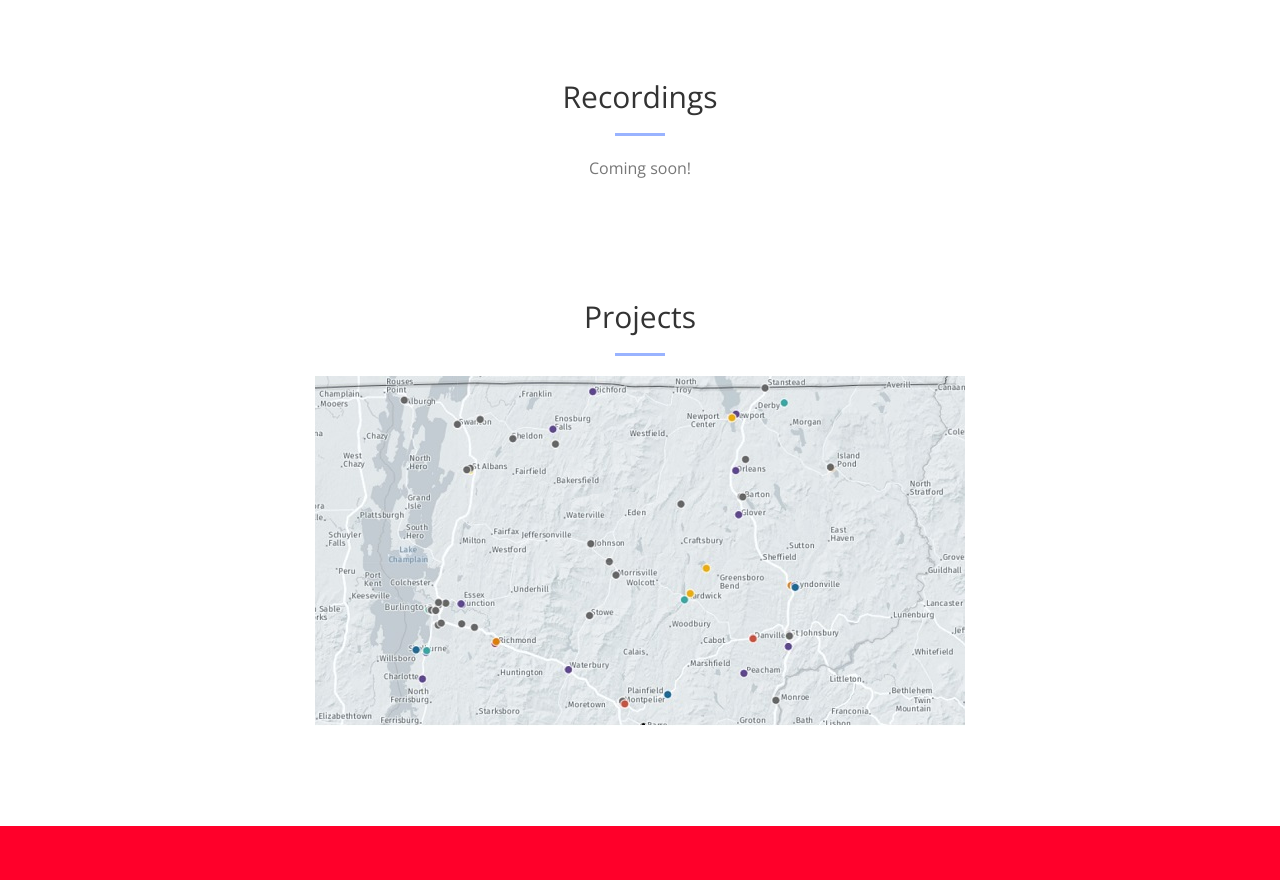
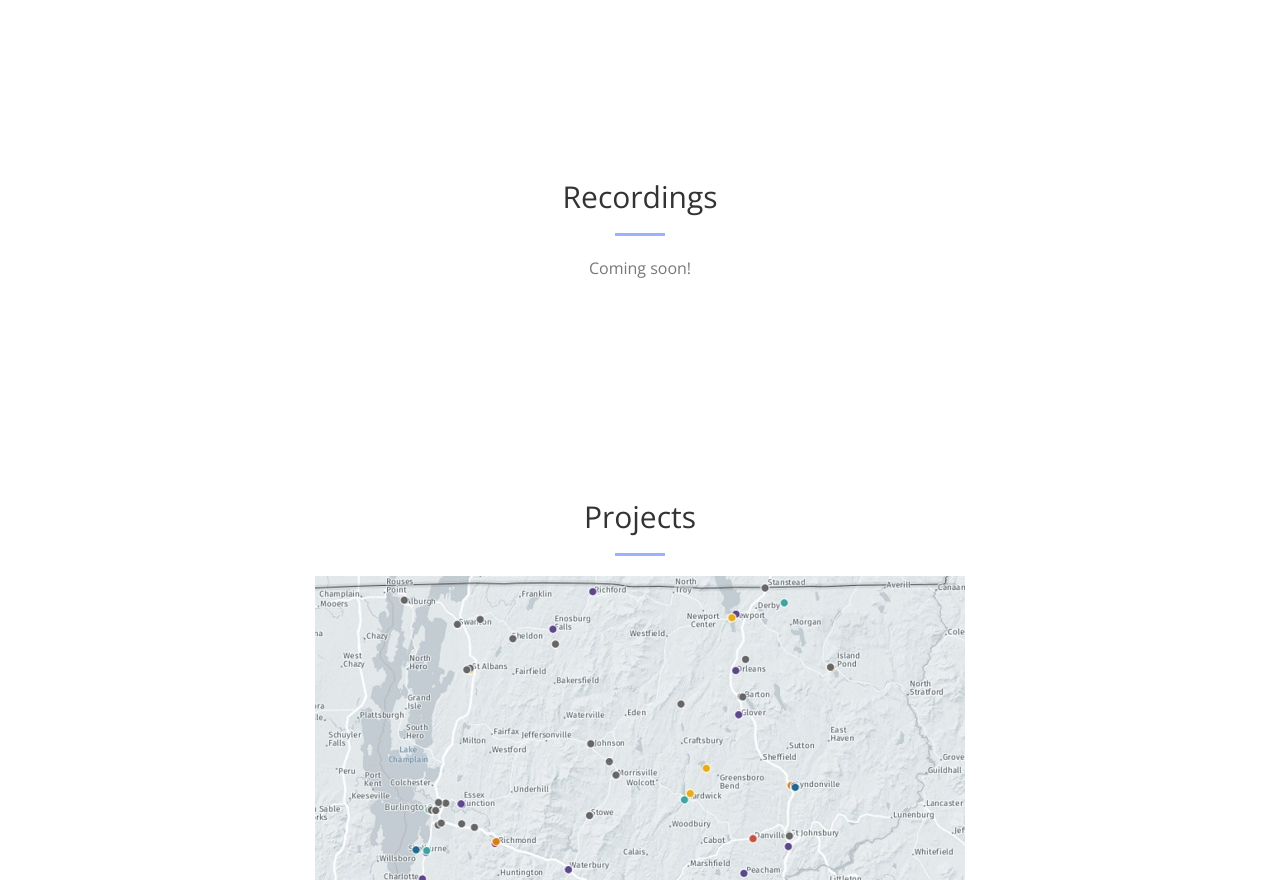
Before and after one commit to nqpenelope/jennysite, a website: page index.html in a window 1280 px wide. Shown: the part 2240-3120 px from the top of the page. Drawn offline with nearby package versions, Linux system fonts and the light colour scheme.

Commit message:
changed padding
more padding, please

```diff
--- a/index.html
+++ b/index.html
@@ -181,7 +181,7 @@
         </div>
     </section>
 
-    <section class="no-padding" id="recordings">
+    <section id="recordings">
         <div class="container">
             <div class="row">
                 <div class="col-lg-12 text-center">
```
